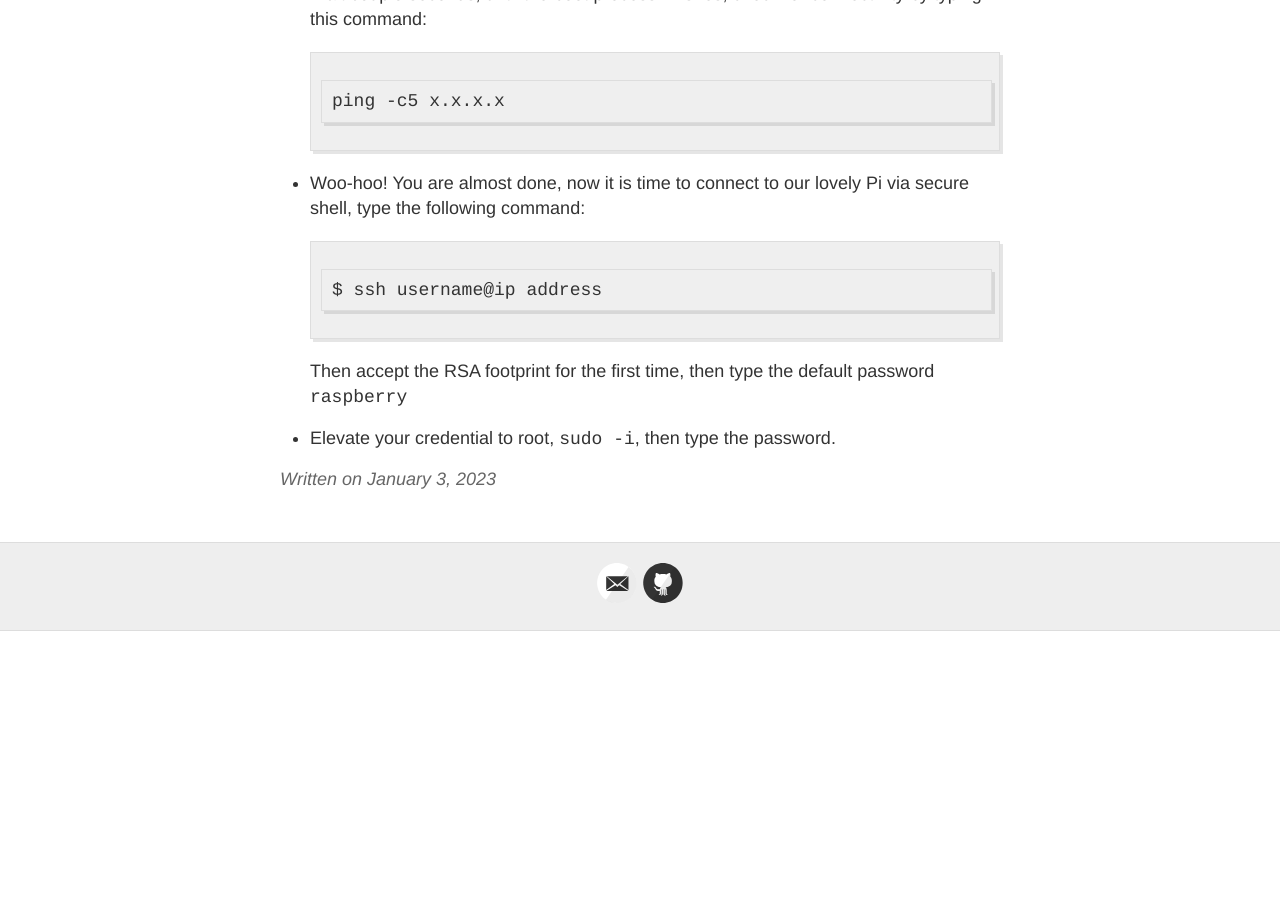
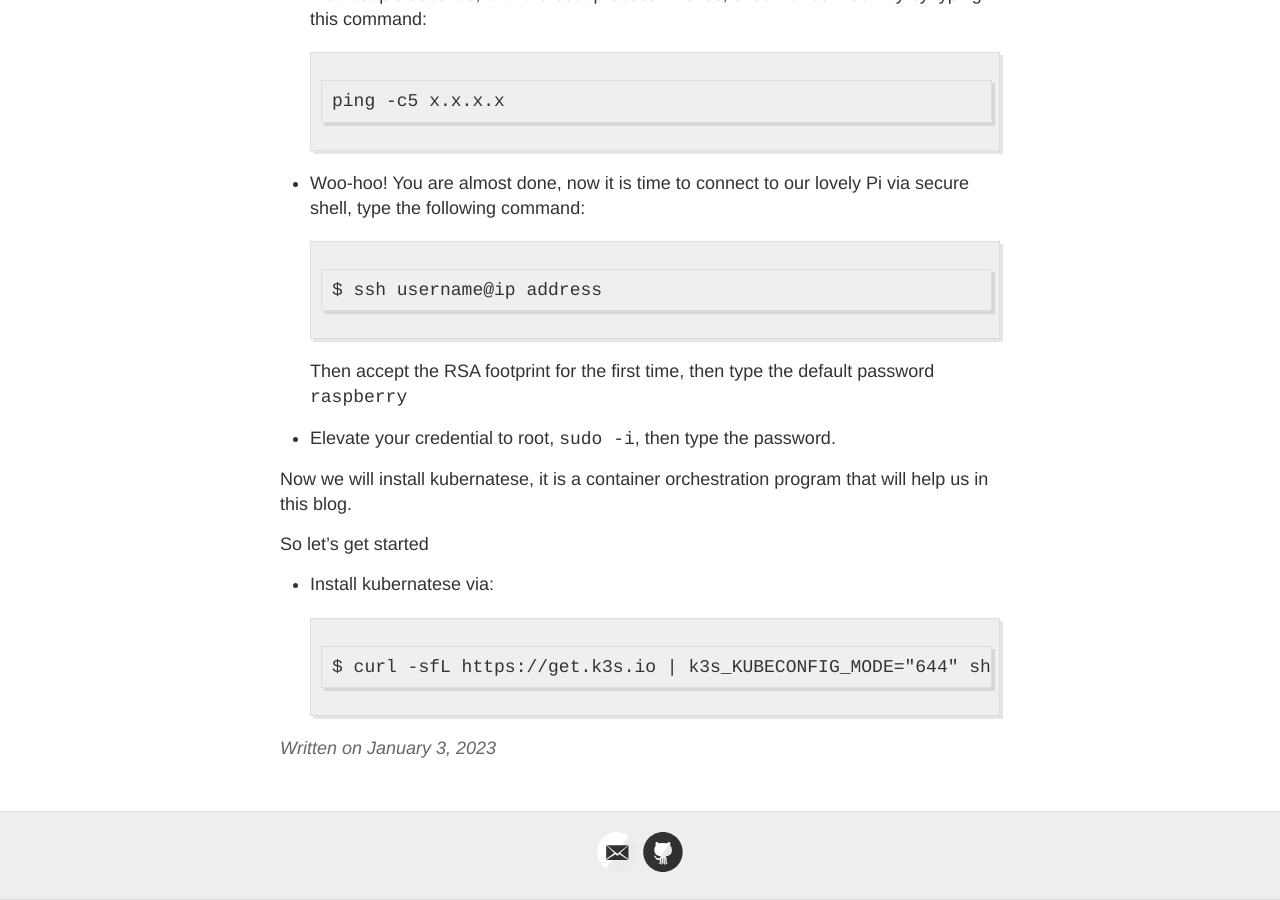
Before and after one commit to hermassest/hermassest.github.io, a Jekyll site: the page built from _posts/2023-01-03-Build-Your-Own-Raspberry-Pi-Cluster.md, in a window 1280 px wide and 900 px high, scrolled down 1111 px. Built offline with Jekyll 4.4.1, drawn with Linux system fonts in a browser that asks for light colours; our own code applies the rules of GitHub Pages for plain Markdown files; before the commit the page ends 1742 px from its top, so only the background shows below that.

Commit message:
Update 2023-01-03-Build-Your-Own-Raspberry-Pi-Cluster.md

````diff
--- a/_posts/2023-01-03-Build-Your-Own-Raspberry-Pi-Cluster.md
+++ b/_posts/2023-01-03-Build-Your-Own-Raspberry-Pi-Cluster.md
@@ -37,3 +37,12 @@ $ ssh username@ip address
 ```
 Then accept the RSA footprint for the first time, then type the default password `raspberry`
 - Elevate your credential to root, `sudo -i`, then type the password.
+
+Now we will install kubernatese, it is a container orchestration program that will help us in this blog.
+
+So let's get started
+
+- Install kubernatese via:
+```
+$ curl -sfL https://get.k3s.io | k3s_KUBECONFIG_MODE="644" sh -s-
+```
````
